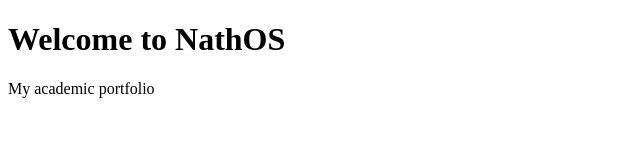
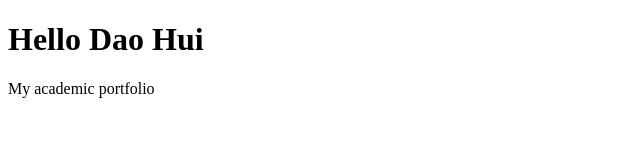
Before and after one commit to Nathematician/Nathematician.github.io, a plain HTML site: page index.html in a window 1280 px wide. Shown: the whole page, without its empty margins (0-640 px from the left). Drawn offline with Linux system fonts and the light colour scheme.

Commit message:
Update title and heading in index.html

```diff
--- a/index.html
+++ b/index.html
@@ -3,10 +3,10 @@
 <html lang="vi">
 <head>
   <meta charset="UTF-8">
-  <title>NathOS Portfolio</title>
+  <title>Dao Hui ne</title>
 </head>
 <body>
-  <h1>Welcome to NathOS</h1>
+  <h1>Hello Dao Hui</h1>
   <p>My academic portfolio</p>
 </body>
 </html>
```
